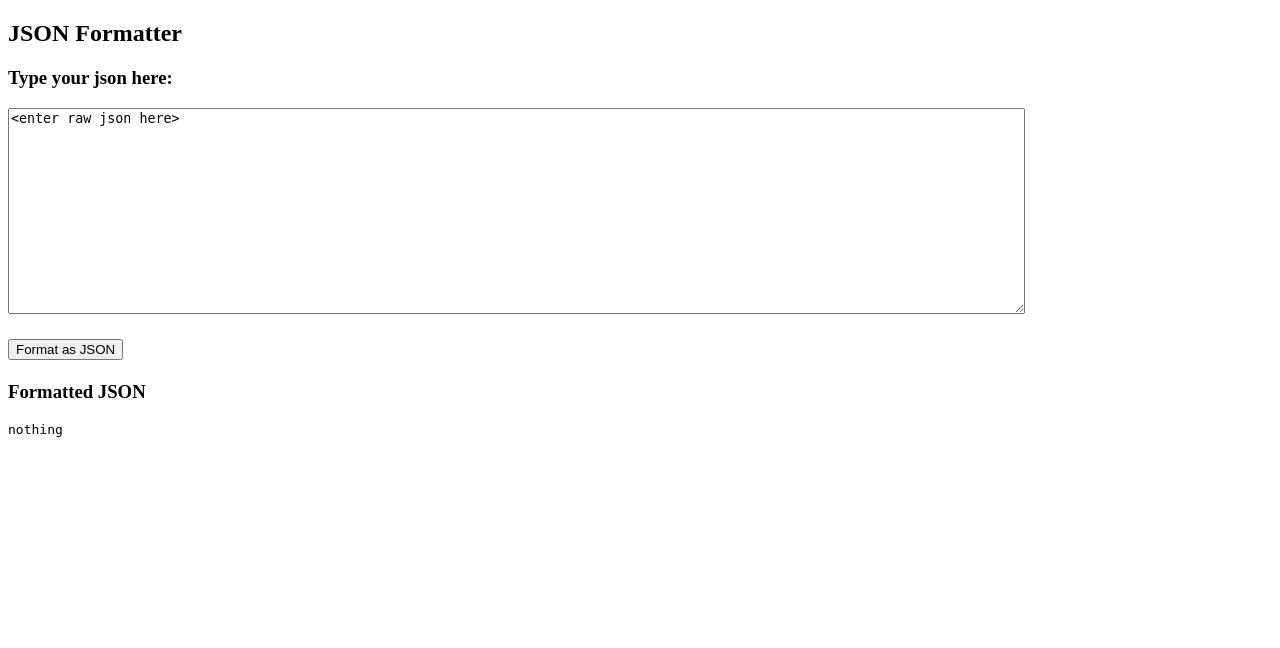
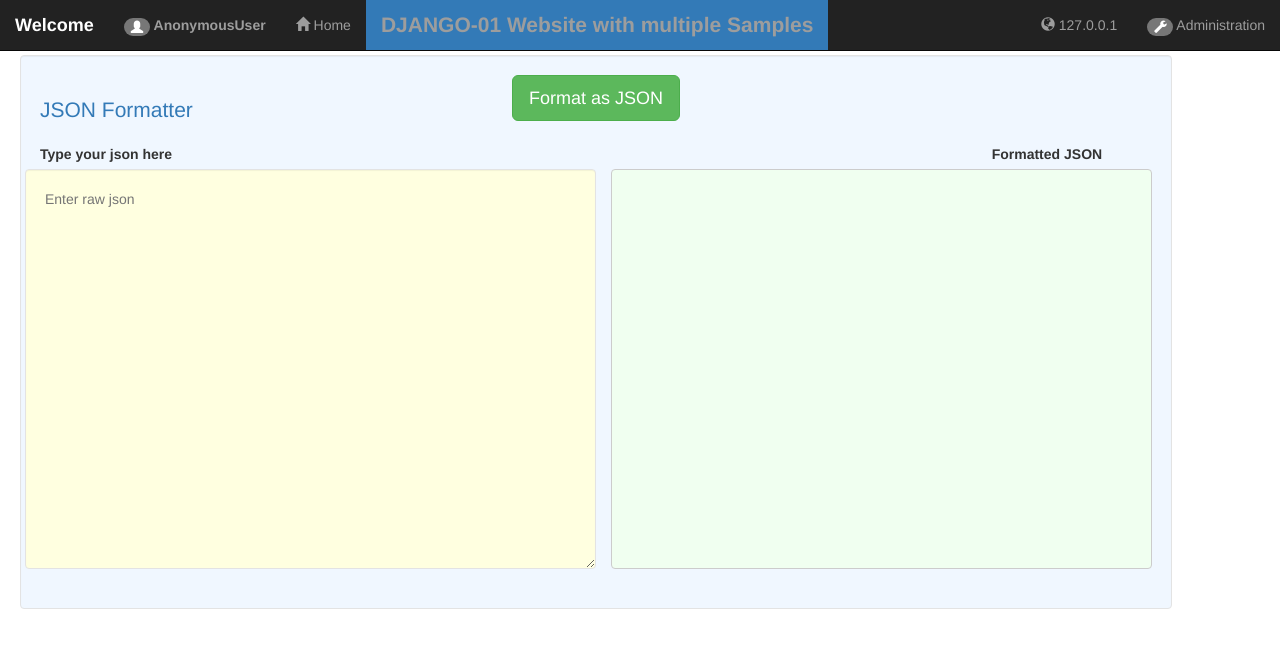
Before and after one commit to rajadg/Python, a Django app: page /simple/json in a window 1280 px wide. Shown: the top 648 px of the page. Run offline with Django 3.2, Linux system fonts and the light colour scheme; parts of the project's set-up code (start-up, migrations or seed data) failed here and were passed over; some libraries are stand-ins or nearby versions.

Commit message:
django01: Convert json formatter to use bootstrap

```diff
--- a/django01/application/simple/samples.py
+++ b/django01/application/simple/samples.py
@@ -31,8 +31,8 @@ def json_formatter(request):
     """
         A json formatting page
     """
-    result = "nothing"
-    raw_input = "<enter raw json here>"
+    result = ""
+    raw_input = ""
     if "raw" in request.POST:
         raw_input = request.POST["raw"]
     if request.POST:
--- a/django01/templates/simple/json_formatter.html
+++ b/django01/templates/simple/json_formatter.html
@@ -1,20 +1,42 @@
-<!DOCTYPE html>
-<html>
-<head>
-<meta charset="ISO-8859-1">
-<title>JSON Formatter</title>
-</head>
-<body>
-
+{% extends 'bootstrap_template.html' %} {% block body %}
+<div class='well bg-warn'
+	style="position: relative; left: 20px; width: 90%; top: 5px; min-height: 60%; background-color: #f0f7ff">
 	<form method="POST">
 		{% csrf_token %}
-		<h2>JSON Formatter</h2>
-		<h3>Type your json here: </h3>
-		<textarea name='raw' style="width: 80%; min-height: 200px; height: 40%">{{original}}</textarea>
-		<br/><h4>
-		<input type='submit' value="Format as JSON" /> </h4>
-		<h3>Formatted JSON</h3>
-		<pre>{% autoescape off %}{{ result }}{% endautoescape %}</pre>
+
+		<div class="centered">
+			<div class="row">
+				<div class="col-sm-4 text-left">
+					<label class="strong h3 lead text-primary">JSON Formatter</label>
+				</div>
+				<div class="col-sm-4 text-center">
+					<button class="btn btn-success btn-lg strong" type='submit'>Format as
+						JSON</button>
+				</div>
+				<div class="col-sm-4">&nbsp;</div>
+			</div>
+		</div>
+		<div class="row">
+			<div class="col-sm-6">
+				<div class="row">
+					<label class="control-label col-sm-4" for="sender">Type
+						your json here</label>
+				</div>
+				<div class="row ">
+					<textarea class='well col-sm-12' name='raw'
+						style="min-height: 400px; background-color: lightyellow"
+						placeholder="Enter raw json">{{original}}</textarea>
+				</div>
+			</div>
+			<div class="col-sm-6">
+				<div class="row">
+					<label class="control-label col-sm-4 pull-right" for="sender">Formatted
+						JSON</label>
+				</div>
+				<pre placeholder="formatted json here..."
+					style="min-height: 400px; background-color: #f0fff0">{% autoescape off %}{{ result }}{% endautoescape %}</pre>
+			</div>
+		</div>
 	</form>
-</body>
-</html>
+</div>
+{% endblock %}
```
Also changed, not shown: django01/db.sqlite3.
